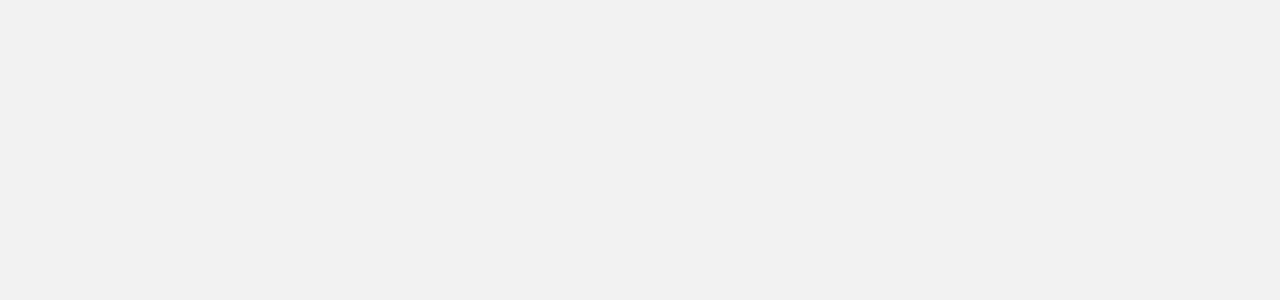
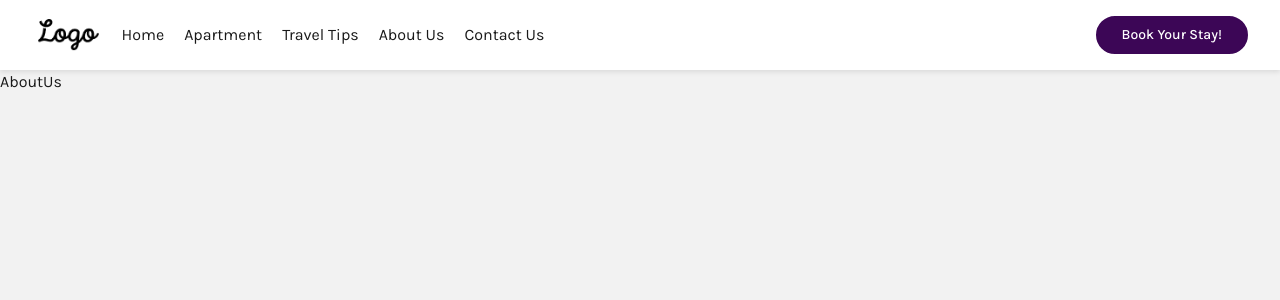
Before and after one commit to matteominin/FlorenceHomeStay, a React (Vite) app in the folder frontend/: page /about-us in a window 1280 px wide. Before the commit this address had no page. Shown: the top 300 px of the page. Built offline with nearby package versions, Linux system fonts and the light colour scheme.

Commit message:
Boilerplate code for aboutUs, contactUs, notFound pages

```diff
--- a/frontend/src/App.jsx
+++ b/frontend/src/App.jsx
@@ -2,6 +2,9 @@ import { BrowserRouter, Routes, Route } from "react-router";
 import Home from "./pages/home/Home.jsx"
 import Apartment from "./pages/apartment/Apartment.jsx";
 import TravelTips from "./pages/travelTips/TravelTips.jsx";
+import AboutUs from "./pages/aboutUs/AboutUs.jsx";
+import ContactUs from "./pages/contactUs/ContactUs.jsx";
+import NotFound from "./pages/notFound/NotFound.jsx";
 
 function App() {
 
@@ -11,6 +14,10 @@ function App() {
         <Route path="/" element={<Home />} />
         <Route path="/apartment" element={<Apartment />} />
         <Route path="/travel-tips" element={<TravelTips />} />
+        <Route path="/about-us" element={<AboutUs />} />
+        <Route path="/contact-us" element={<ContactUs />} />
+
+        <Route path="*" element={<NotFound />} />
       </Routes>
     </BrowserRouter>
   )
--- a/frontend/src/components/footer/Footer.jsx
+++ b/frontend/src/components/footer/Footer.jsx
@@ -41,8 +41,8 @@ const Footer = () => {
                 <div className="right">
                     <a href="/apartment">Apartment</a>
                     <a href="/travel-tips">Travel Tips</a>
-                    <a href="#">About Us</a>
-                    <a href="#">Contact Us</a>
+                    <a href="/about-us">About Us</a>
+                    <a href="/contact-us">Contact Us</a>
                 </div>
             </div>
             <div className="row"></div>
--- a/frontend/src/components/header/Header.jsx
+++ b/frontend/src/components/header/Header.jsx
@@ -1,10 +1,16 @@
-import { useState } from 'react'
+import { useState, useEffect } from 'react'
 import Button from '../button/Button'
 import logo from '../../assets/logo-black.png'
 import './Header.scss'
 
 function Header() {
     const [isMenuOpen, setIsMenuOpen] = useState(false);
+    const [isHome, setIsHome] = useState(false);
+
+    useEffect(() => {
+        const path = window.location.pathname;
+        setIsHome(path === '/');
+    }, [])
 
     const toggleMenu = () => {
         setIsMenuOpen(!isMenuOpen);
@@ -18,9 +24,9 @@ function Header() {
                 </a>
 
                 <ul className='desktop-nav'>
-                    <li>
+                    {!isHome && <li>
                         <a href="/">Home</a>
-                    </li>
+                    </li>}
                     <li>
                         <a href="/apartment">Apartment</a>
                     </li>
@@ -31,7 +37,7 @@ function Header() {
                         <a href="/about-us">About Us</a>
                     </li>
                     <li>
-                        <a href="/cotact-us">Contact Us</a>
+                        <a href="/contact-us">Contact Us</a>
                     </li>
                 </ul>
             </div>
@@ -45,9 +51,9 @@ function Header() {
 
             {/* Mobile navigation */}
             <ul className={`mobile-nav ${isMenuOpen ? 'open' : ''}`}>
-                <li>
+                {!isHome && <li>
                     <a href="/" onClick={toggleMenu}>Home</a>
-                </li>
+                </li>}
                 <li>
                     <a href="/apartment" onClick={toggleMenu}>Apartment</a>
                 </li>
--- /dev/null
+++ b/frontend/src/pages/aboutUs/AboutUs.jsx
@@ -0,0 +1,13 @@
+import Header from '../../components/header/Header';
+import './AboutUs.scss';
+
+const AboutUs = () => {
+    return (
+        <div className='about-us'>
+            <Header />
+            AboutUs
+        </div>
+    )
+}
+
+export default AboutUs
--- /dev/null
+++ b/frontend/src/pages/aboutUs/AboutUs.scss
@@ -0,0 +1,4 @@
+.about-us {
+    max-width: 80rem;
+    margin: auto;
+}
--- /dev/null
+++ b/frontend/src/pages/contactUs/ContactUs.scss
@@ -0,0 +1,4 @@
+.contact-us {
+    max-width: 80rem;
+    margin: auto;
+}
--- /dev/null
+++ b/frontend/src/pages/contactUs/Contactus.jsx
@@ -0,0 +1,13 @@
+import './ContactUs.scss'
+import Header from '../../components/header/Header';
+
+const ContactUs = () => {
+    return (
+        <div className="contact-us">
+            <Header />
+            ContactUs
+        </div>
+    )
+}
+
+export default ContactUs
--- a/frontend/src/pages/home/components/Gallery.scss
+++ b/frontend/src/pages/home/components/Gallery.scss
@@ -120,6 +120,11 @@
 
 @media (max-width: 550px) {
     .home__gallery__container {
+        .left {
+            padding: 2rem;
+
+        }
+
         .right {
             padding: 0 1rem;
         }
--- /dev/null
+++ b/frontend/src/pages/notFound/NotFound.jsx
@@ -0,0 +1,13 @@
+import Header from '../../components/header/Header';
+import './NotFound.scss';
+
+const NotFound = () => {
+    return (
+        <div className='not-found'>
+            <Header />
+            NotFound
+        </div>
+    )
+}
+
+export default NotFound
--- a/frontend/vite.config.js
+++ b/frontend/vite.config.js
@@ -5,6 +5,6 @@ import react from '@vitejs/plugin-react'
 export default defineConfig({
   plugins: [react()],
   server: {
-    allowedHosts: ['d65a-79-43-23-69.ngrok-free.app'],
+    allowedHosts: [],
   },
 })
```
Also changed, not shown: frontend/src/pages/notFound/NotFound.scss (added).
